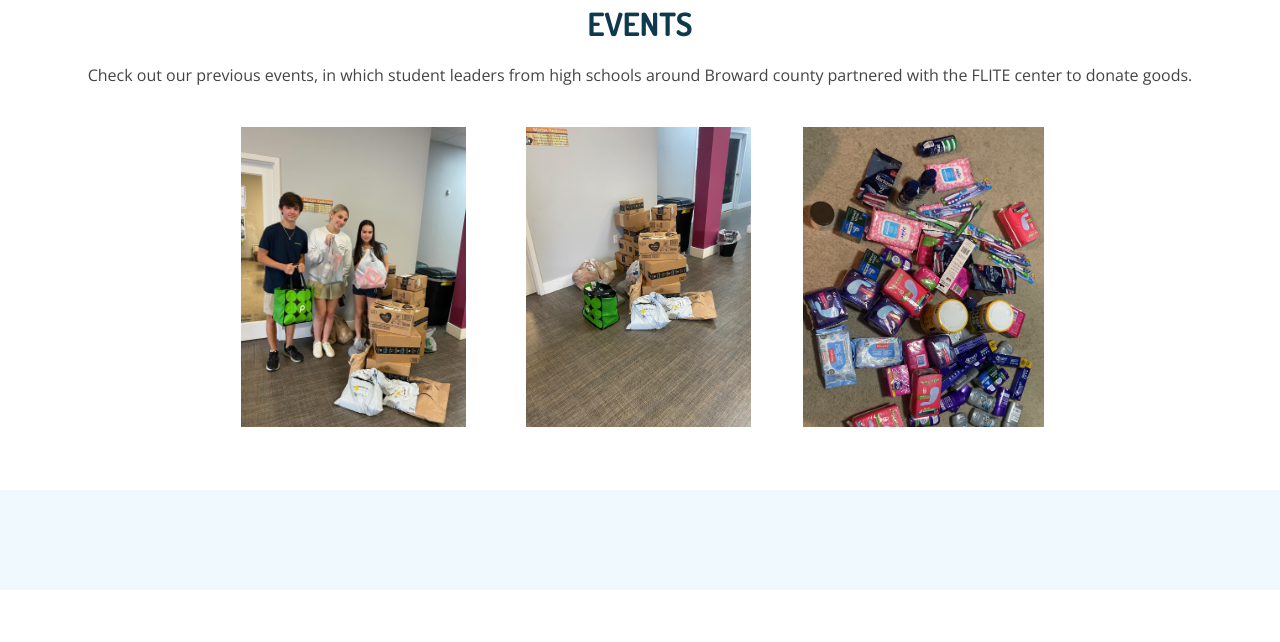
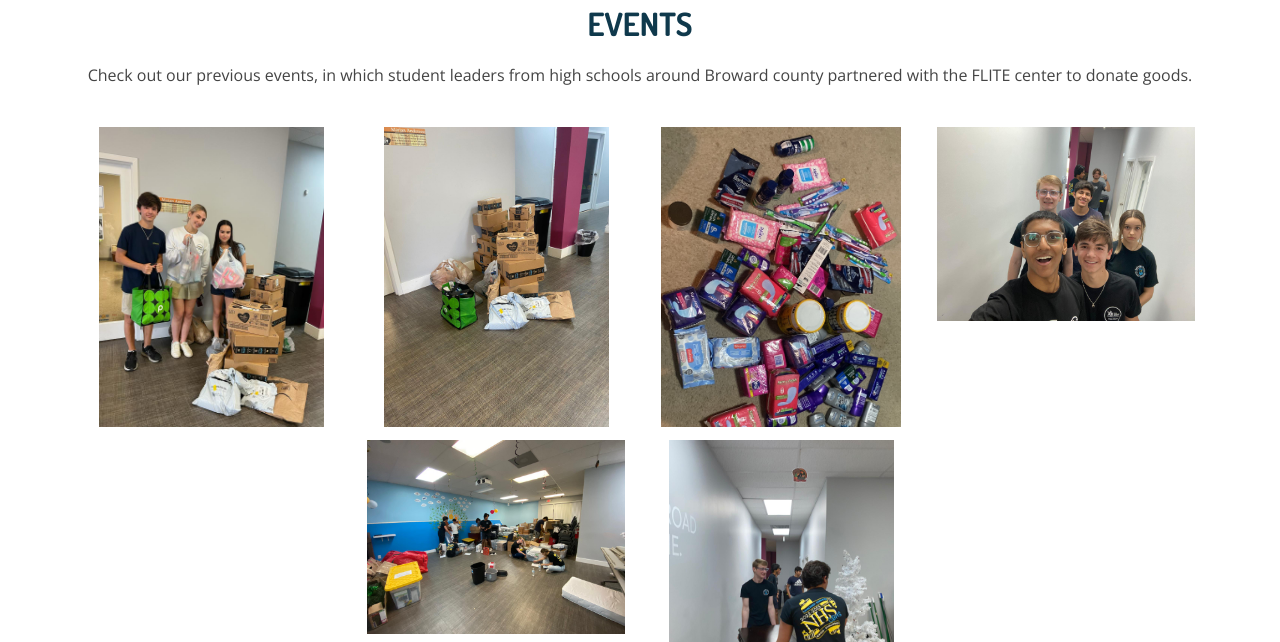
Before and after one commit to pf5423/shelterofhope, a plain HTML site: page index.html in a window 1280 px wide. Shown: the part 1850-2492 px from the top of the page. Drawn offline with nearby package versions, Linux system fonts and the light colour scheme.

Commit message:
added more photos to gallery and changed dollar amount

```diff
--- a/index.html
+++ b/index.html
@@ -144,7 +144,7 @@
         <div class="row counters position-relative justify-content-center">
 
           <div class="col-lg-3 col-6 text-center">
-            <span data-purecounter-start="0" data-purecounter-end="250" data-purecounter-duration="1" class="purecounter"></span>
+            <span data-purecounter-start="0" data-purecounter-end="700" data-purecounter-duration="1" class="purecounter"></span>
             <p>Dollars of Supplies Raised</p>
           </div>
 
@@ -201,6 +201,32 @@
             </div>
           </div>
 
+
+          <div class="col-lg-3 col-md-3">
+            <div class="gallery-item">
+              <a href="assets/img/eventphoto4.jpg" class="galleery-lightbox" data-gallery="gallery-item">
+                <img src="assets/img/eventphoto4.jpg" alt="" class="img-fluid">
+              </a>
+            </div>
+          </div>
+
+
+          <div class="col-lg-3 col-md-3">
+            <div class="gallery-item">
+              <a href="assets/img/eventphoto5.jpg" class="galleery-lightbox" data-gallery="gallery-item">
+                <img src="assets/img/eventphoto5.jpg" alt="" class="img-fluid">
+              </a>
+            </div>
+          </div>
+
+
+          <div class="col-lg-3 col-md-3">
+            <div class="gallery-item">
+              <a href="assets/img/eventphoto6.jpg" class="galleery-lightbox" data-gallery="gallery-item">
+                <img src="assets/img/eventphoto6.jpg" alt="" class="img-fluid">
+              </a>
+            </div>
+          </div>
         </div>
 
       </div>
```
Also changed, not shown: assets/img/eventphoto4.jpg (added), assets/img/eventphoto5.jpg (added), assets/img/eventphoto6.jpg (added).
